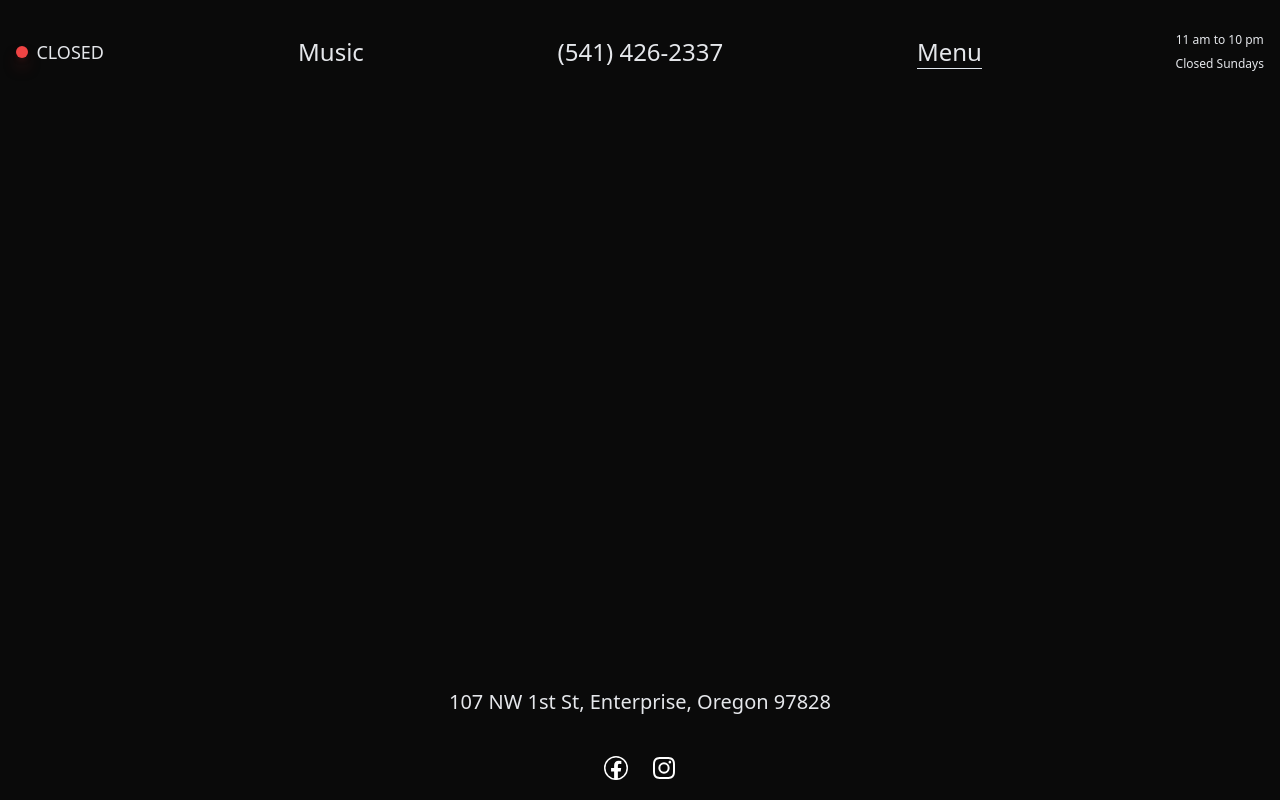
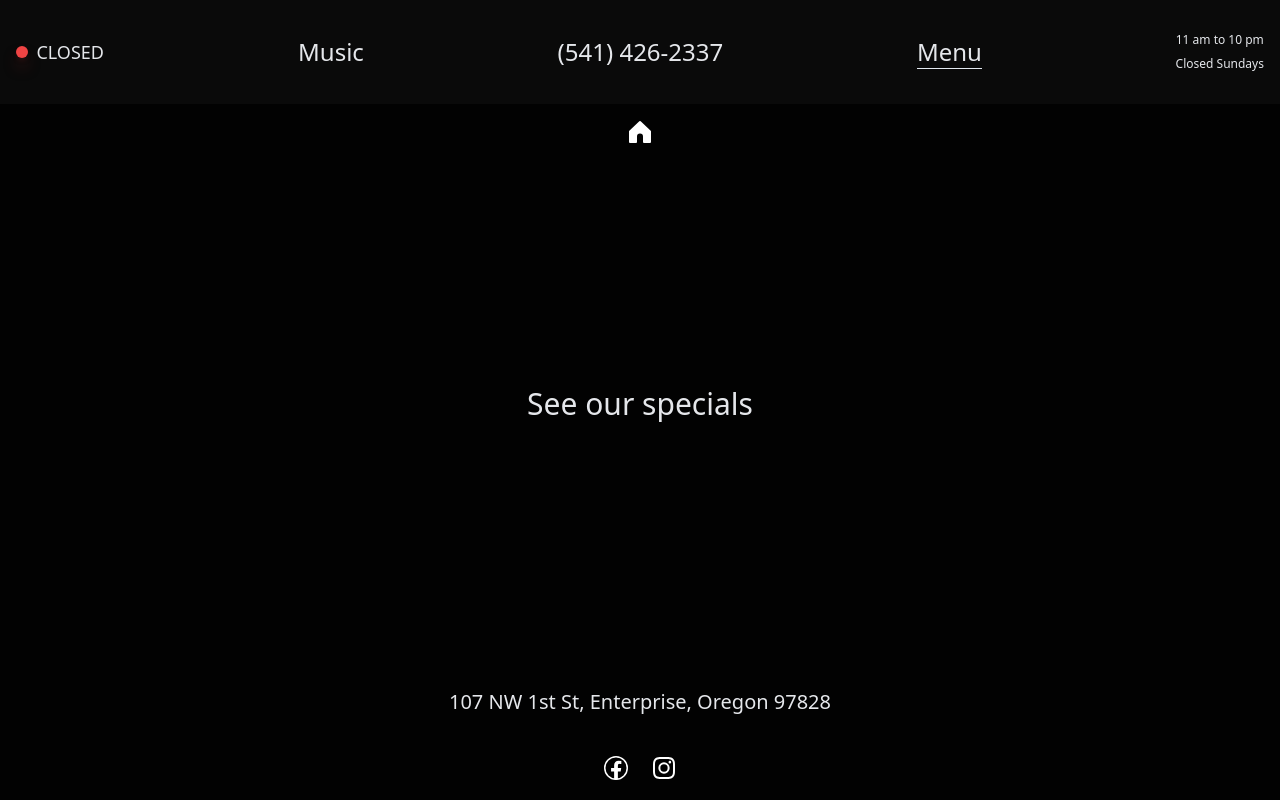
Before and after one commit to garikAsplund/range_rider, a SvelteKit app: page /menu in a window 1280 px wide. Built offline with nearby package versions, Linux system fonts and the light colour scheme.

Commit message:
added specials

```diff
--- a/src/lib/components/ui/button/button.svelte
+++ /dev/null
@@ -1,25 +0,0 @@
-<script lang="ts">
-	import { Button as ButtonPrimitive } from "bits-ui";
-	import { type Events, type Props, buttonVariants } from "./index.js";
-	import { cn } from "$lib/utils.js";
-
-	type $$Props = Props;
-	type $$Events = Events;
-
-	let className: $$Props["class"] = undefined;
-	export let variant: $$Props["variant"] = "default";
-	export let size: $$Props["size"] = "default";
-	export let builders: $$Props["builders"] = [];
-	export { className as class };
-</script>
-
-<ButtonPrimitive.Root
-	{builders}
-	class={cn(buttonVariants({ variant, size, className }))}
-	type="button"
-	{...$$restProps}
-	on:click
-	on:keydown
->
-	<slot />
-</ButtonPrimitive.Root>
--- a/src/routes/menu/+page.svelte
+++ b/src/routes/menu/+page.svelte
@@ -0,0 +1,63 @@
+<script lang="ts">
+	import { onMount } from 'svelte';
+
+	let navbarHeight: number = 0;
+
+	const food: Array<{ name: string; date: string; time: string; link: string }> = [
+		{ name: 'Bart Budwig', date: 'Fri 8 Nov ', time: '8 pm', link: 'https://www.bartbudwig.com/' },
+		{
+			name: 'Margo Cilker',
+			date: 'Thu 14 Nov ',
+			time: '7 pm',
+			link: 'https://www.margocilkermusic.com/'
+		},
+		{ name: 'The Shook Twins', date: 'Sat 23 Nov ', time: '9 pm', link: 'https://shooktwins.com/' }
+	];
+
+    onMount(() => {
+		const navbar = document.querySelector('nav');
+		if (navbar) {
+			navbarHeight = navbar.offsetHeight;
+		}
+	});
+</script>
+
+<div class="relative flex flex-col items-center justify-center w-full " style="height: calc(100vh - {navbarHeight}px);">
+	<!-- Home button in the upper right -->
+	<nav class="absolute top-4 right-4 md:justify-center md:flex md:inset-x-0">
+		<a href="/">
+			<svg
+				aria-label="Home"
+				class="x1lliihq x1n2onr6 x5n08af"
+				fill="white"
+				height="24"
+				role="img"
+				viewBox="0 0 24 24"
+				width="24"
+			>
+				<title>Home</title>
+				<path
+					d="M22 23h-6.001a1 1 0 0 1-1-1v-5.455a2.997 2.997 0 1 0-5.993 0V22a1 1 0 0 1-1 1H2a1 1 0 0 1-1-1V11.543a1.002 1.002 0 0 1 .31-.724l10-9.543a1.001 1.001 0 0 1 1.38 0l10 9.543a1.002 1.002 0 0 1 .31.724V22a1 1 0 0 1-1 1Z"
+				></path>
+			</svg>
+		</a>
+	</nav>
+
+    <div class="-translate-y-12">
+        <a href="/specials.avif" target="_blank" class="text-3xl font-thin hover:text-gray-300">See our specials</a>
+    </div>
+
+	<!-- Centered band information -->
+	<!-- <div class="flex flex-col items-center justify-center w-full max-w-md px-4 -translate-y-12">
+		{#each bands as band}
+			<div class="flex flex-col w-full space-y-2 text-center">
+				<div class="text-xl font-thin">{band.date}</div>
+				<a href={band.link} class="text-lg hover:text-gray-300">{band.name}</a>
+				<div class="font-thin text-normal">{band.time}</div>
+			</div>
+			{#if band !== bands[bands.length - 1]}
+				<hr class="w-2/3 my-4 border-t border-gray-500" />
+			{/if}
+		{/each}
+	</div> -->
+</div>
```
Also changed, not shown: src/lib/images/range_rider_night.jpg (deleted), static/specials.avif (added).
